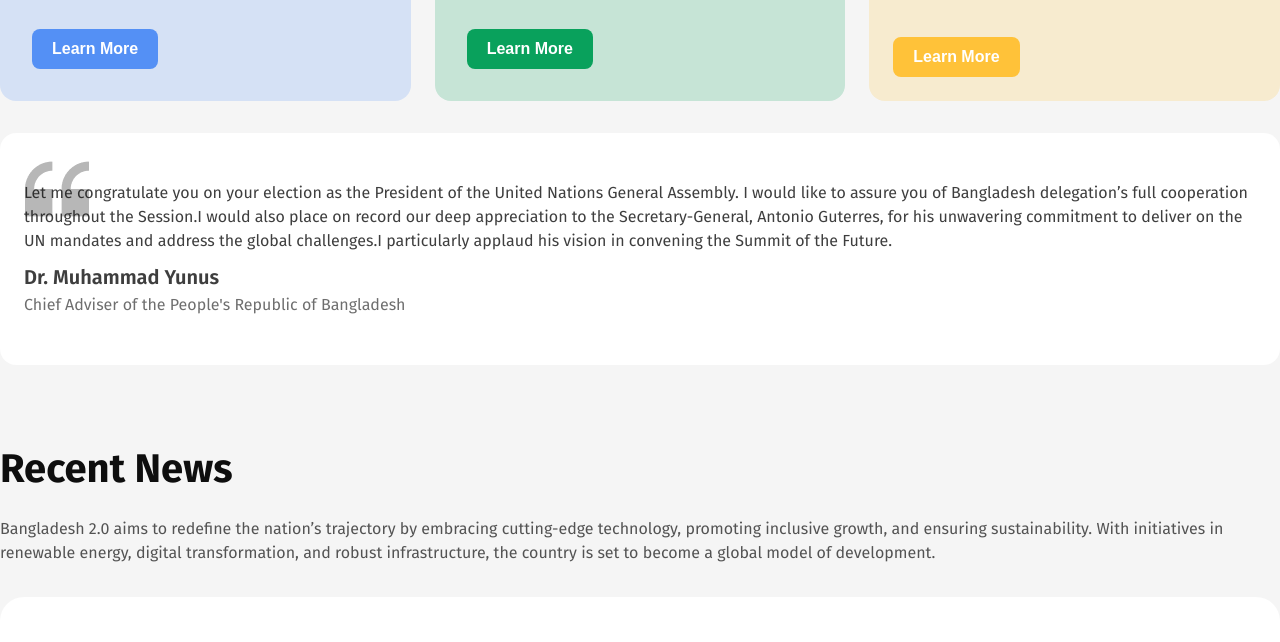
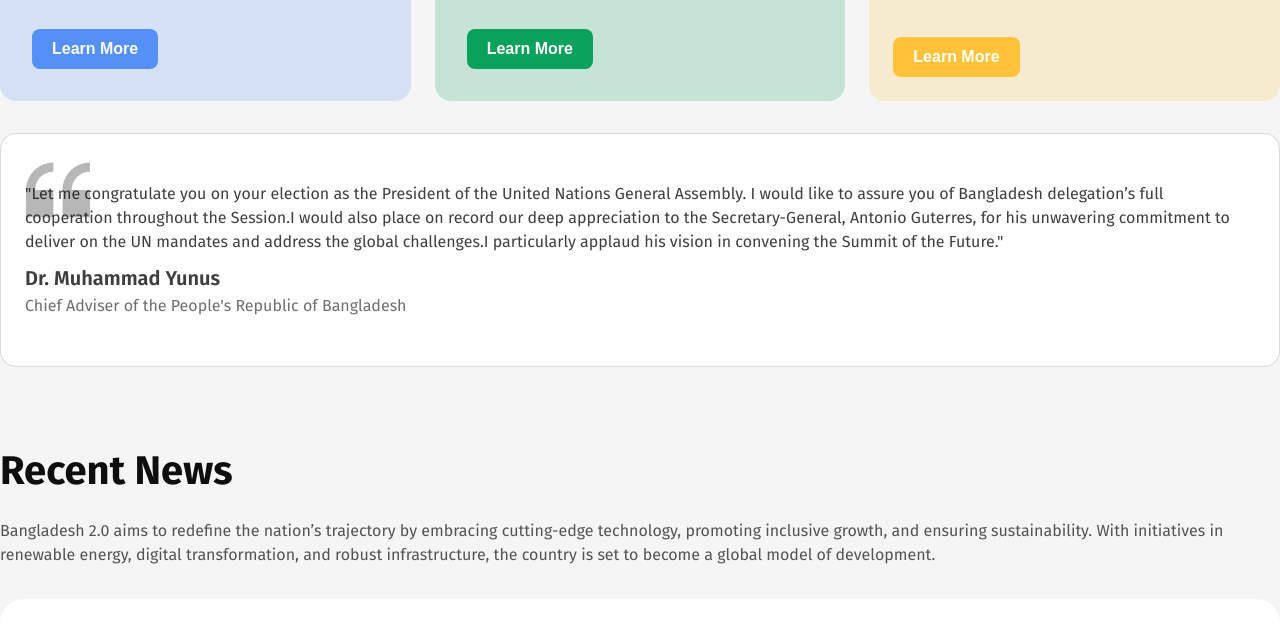
Before and after one commit to nadimshuvo/B11A1--assignment-1-nadim-mahmud-shuvo, a plain HTML site: page index.html in a window 1280 px wide. Shown: the part 1140-1782 px from the top of the page. Drawn offline with Linux system fonts and the light colour scheme.

Commit message:
fixed some bugs

```diff
--- a/index.html
+++ b/index.html
@@ -96,13 +96,13 @@
       <!-- Dr. Muhammad Yunus Speech  -->
       <section class="speech">
         <p class="speech-description">
-          Let me congratulate you on your election as the President of the
+          "Let me congratulate you on your election as the President of the
           United Nations General Assembly. I would like to assure you of
           Bangladesh delegation’s full cooperation throughout the Session.I
           would also place on record our deep appreciation to the
           Secretary-General, Antonio Guterres, for his unwavering commitment to
           deliver on the UN mandates and address the global challenges.I
-          particularly applaud his vision in convening the Summit of the Future.
+          particularly applaud his vision in convening the Summit of the Future."
         </p>
         <h4 class="speech-author">Dr. Muhammad Yunus</h4>
         <h5 class="speech-author-title">
--- a/style.css
+++ b/style.css
@@ -215,6 +215,7 @@ button.vision-card-btn:hover {
   background-position: 25px 24px;
   background-repeat: no-repeat;
   background-color: #fff;
+  border: 1px solid rgba(14, 14, 14, 0.15);
   border-radius: 16px;
   padding: 48px 24px;
 }
```
